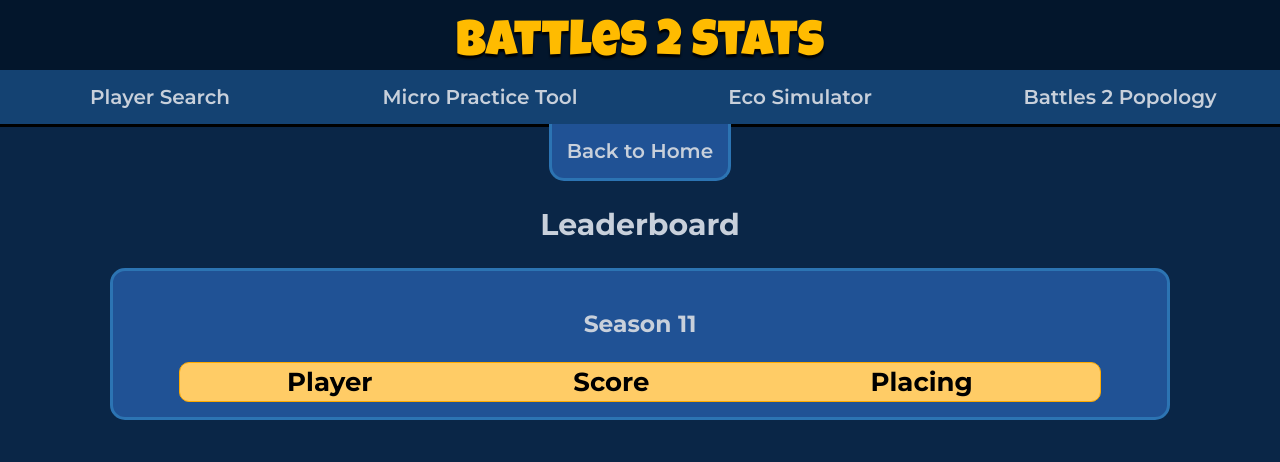
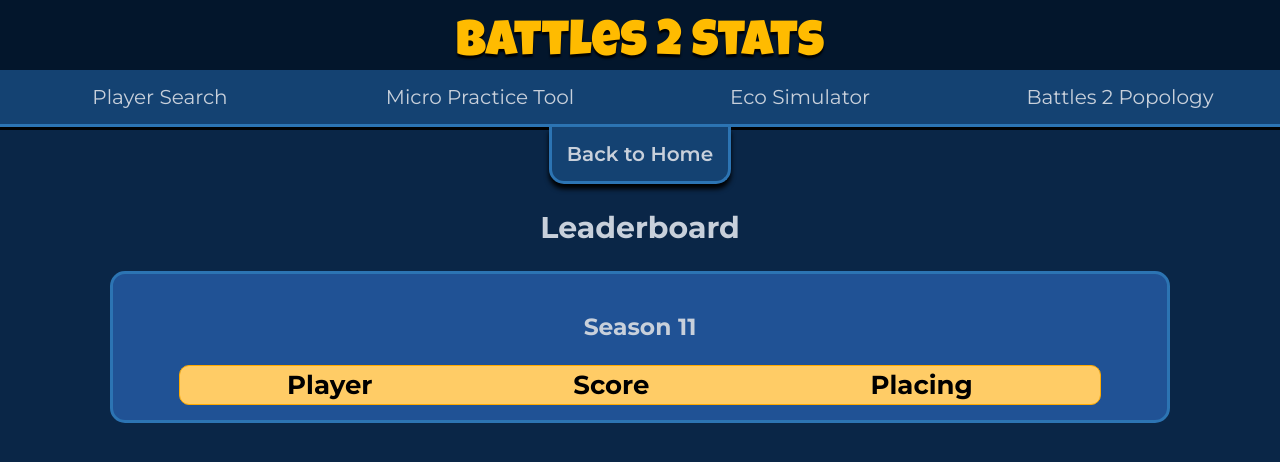
Before and after one commit to SpoonOil/b2-website, a plain HTML site: page leaderboard/leaderboard.html in a window 1280 px wide. Drawn offline with Linux system fonts and the light colour scheme; no server answers; a web font is replaced by a local one.

Commit message:
Add minor animations and tweak styling

```diff
--- a/leaderboard/leaderboardStyles.css
+++ b/leaderboard/leaderboardStyles.css
@@ -46,22 +46,25 @@ eader {
 }
 
 .toolList>li {
+  transition: all 0.25s ease;
   background-color: #144272;
   flex: 1;
   padding: 15px;
   text-align: center;
   box-shadow: 0 3px 0px black;
+  border-bottom: 3px solid #2C74B3;
 }
 
 .toolList>li:hover {
+  transition: all 0.25s ease;
   filter: brightness(105%);
   cursor: pointer;
   font-weight: 600;
   position:relative;
-  bottom: 1px;
 }
 
 .toolList>li:active {
+  transition: all 0.25s ease;
   filter: brightness(95%);
   position:relative;
   top: 1px;
@@ -160,19 +163,26 @@ eader {
 
 .backHomeButton {
   padding: 15px;
-  background-color: #205295;
+  background-color: #144272;
   border-radius: 0 0 15px 15px;
   border: 3px solid #2C74B3;
   padding: 15px;
   border-top: none;
 }
 
-.backHomeButton, .leaderboardDisplay a, li {
+.backHomeButton, .leaderboardDisplay a {
   text-decoration: none;
   color: #c8d0db;
   font-weight: 600;
 }
 
+.backHomeButton {
+  position: relative;
+  z-index: 2;
+  box-shadow: 0 5px 5px  black;
+}
+
 .backHomeButton:hover {
+  transition: all 0.25s ease;
   filter: brightness(120%);
 }
--- a/style.css
+++ b/style.css
@@ -3,7 +3,7 @@ html {
     font-family: 'Montserrat', sans-serif;
     color: #c8d0db;
     height: 100%;
-    width: 100%
+    width: 100%;
 }
 
 :root {
@@ -66,19 +66,23 @@ header {
 }
 
 .toolList>li {
+  font-weight: 300;
+  transition: all 0.25s ease;
   background-color: #144272;
   flex: 1;
   padding: 15px;
   text-align: center;
   box-shadow: 0 3px 0px black;
+  border-bottom: 3px solid #2C74B3;
 }
 
 .toolList>li:hover {
+
+  transition: all 0.25s ease;
   filter: brightness(105%);
   cursor: pointer;
   font-weight: 600;
   position:relative;
-  bottom: 1px;
 }
 
 .toolList>li:active {
@@ -104,8 +108,8 @@ header {
   grid-area: season;
   background-color: #205295;
   border-radius: 5px;
+  border: 3px solid #2C74B3;
   padding: 15px;
-  border: 3px solid #2C74B3;
   margin: 10px;
 }
 
@@ -225,6 +229,7 @@ header {
   background-color: #ecba54;
 }
 .leaderboard>tbody>tr:hover {
+  transition: all 0.25s ease;
   filter: brightness(90%);
   background-color: #ecba54;
   cursor: pointer;
@@ -271,6 +276,7 @@ header {
 }
 
 .leaderboardButton {
+  transition: all 0.25s ease;
   background-color: #144272;
   color: white;
   font-weight: 600;
```
